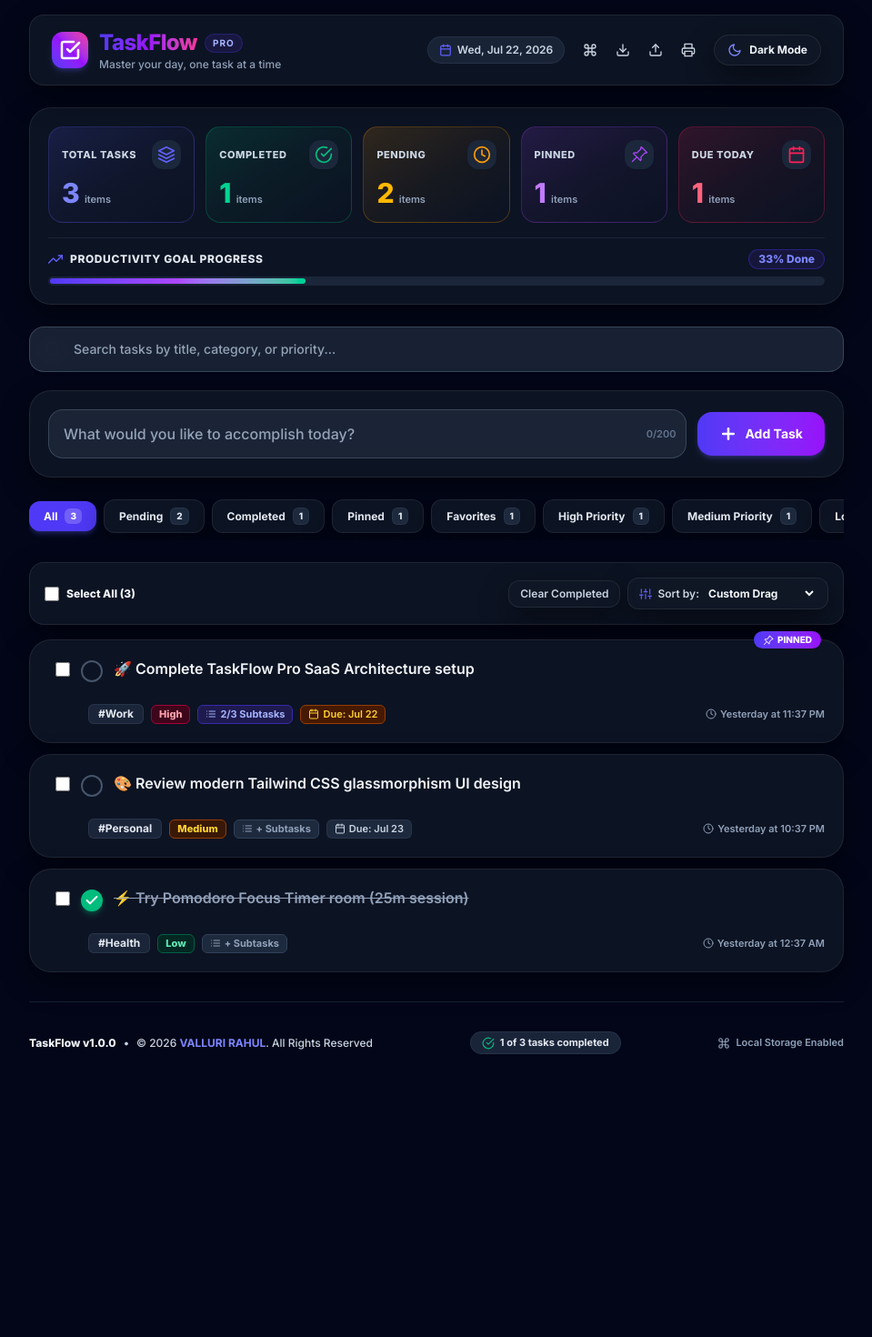
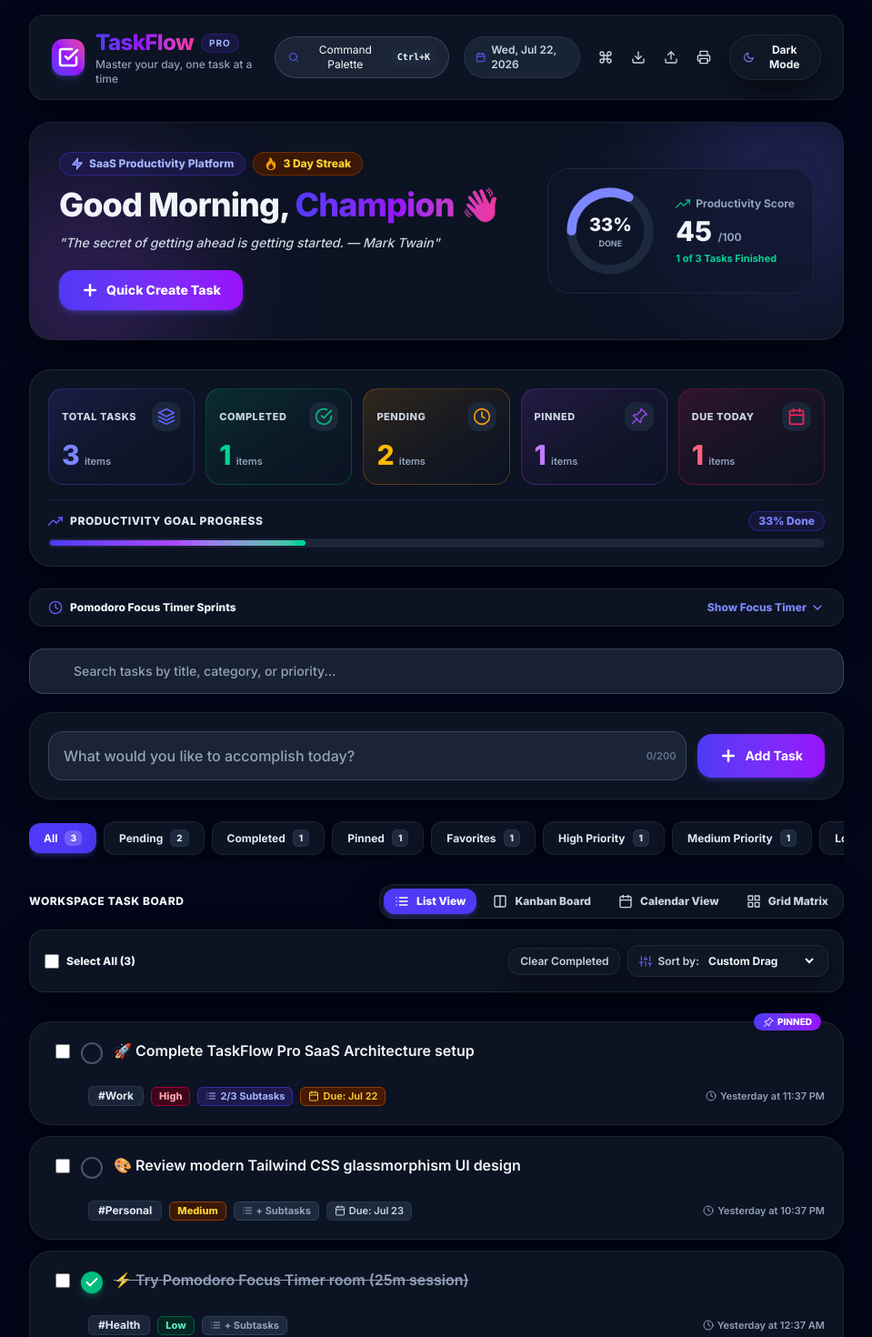
Before and after one commit to bunnyvalluri/To-do-list-React, a React (Vite) app: page / in a window 1280 px wide. Shown: the top 1470 px of the page at 91% size, without its empty margins (160-1119 px from the left). Before the commit the page ends 1199 px from the top, so only its background shows below. Built offline with nearby package versions, Linux system fonts and the light colour scheme.

Commit message:
Add Pro UX features to single-page application: Hero Banner, View Switcher (List, Kanban, Grid), Command Palette (Ctrl+K), and expandable Focus Timer

```diff
--- a/src/App.jsx
+++ b/src/App.jsx
@@ -1,18 +1,27 @@
 import React, { useState, useRef, useEffect } from 'react';
 import { useTheme } from './hooks/useTheme';
 import { useTasks } from './hooks/useTasks';
+import { useCommandPalette } from './hooks/useCommandPalette';
 import { Header } from './components/Header';
+import { HeroDashboard } from './components/dashboard/HeroDashboard';
 import { Statistics } from './components/Statistics';
 import { SearchBar } from './components/SearchBar';
 import { TaskInput } from './components/TaskInput';
 import { FilterTabs } from './components/FilterTabs';
 import { BulkActions } from './components/BulkActions';
+import { ViewToggle } from './components/ui/ViewToggle';
 import { TaskList } from './components/TaskList';
+import { KanbanView } from './components/tasks/KanbanView';
+import { GridView } from './components/tasks/GridView';
+import { PomodoroWidget } from './components/dashboard/PomodoroWidget';
 import { DeleteModal } from './components/DeleteModal';
 import { KeyboardShortcutsModal } from './components/KeyboardShortcutsModal';
+import { CommandPalette } from './components/common/CommandPalette';
 import { ToastSnackbar } from './components/ToastSnackbar';
 import { Footer } from './components/Footer';
-import { parseTasksJSON } from './utils/helpers';
+import { parseTasksJSON, exportTasksToJSON } from './utils/helpers';
+import { FiClock, FiChevronDown, FiChevronUp } from 'react-icons/fi';
+import { motion, AnimatePresence } from 'framer-motion';
 
 export default function App() {
   const { theme, toggleTheme } = useTheme();
@@ -27,6 +36,8 @@
     setActiveFilter,
     sortOption,
     setSortOption,
+    activeView,
+    setActiveView,
     selectedTaskIds,
     toggleSelectTask,
     selectAll,
@@ -35,6 +46,7 @@
     editTask,
     deleteTask,
     toggleComplete,
+    updateTaskStatus,
     addSubtask,
     toggleSubtask,
     deleteSubtask,
@@ -51,9 +63,11 @@
     showToast
   } = useTasks();
 
+  const { isOpen: isCommandPaletteOpen, open: openCommandPalette, close: closeCommandPalette } = useCommandPalette();
   const fileInputRef = useRef(null);
   const taskInputContainerRef = useRef(null);
   const [isShortcutsOpen, setIsShortcutsOpen] = useState(false);
+  const [showFocusTimer, setShowFocusTimer] = useState(false);
 
   // Delete modal state
   const [deleteModalConfig, setDeleteModalConfig] = useState({
@@ -151,17 +165,51 @@
       />
 
       <div className="w-full max-w-4xl flex flex-col flex-1">
-        {/* Header Section */}
+        {/* Header Section with Command Palette & Shortcuts */}
         <Header
           theme={theme}
           toggleTheme={toggleTheme}
           tasks={tasks}
           onImportClick={() => fileInputRef.current?.click()}
           onOpenShortcuts={() => setIsShortcutsOpen(true)}
+          onOpenCommandPalette={openCommandPalette}
         />
+
+        {/* Hero Banner: Greeting, Streak & Circular Progress Ring */}
+        <HeroDashboard stats={stats} onOpenTaskModal={handleFocusTaskInput} />
 
         {/* Statistics Dashboard */}
         <Statistics stats={stats} />
+
+        {/* Expandable Focus Timer Pill */}
+        <div className="w-full mb-6">
+          <button
+            onClick={() => setShowFocusTimer(!showFocusTimer)}
+            className="w-full glass-card px-5 py-3 rounded-2xl border border-indigo-500/20 flex items-center justify-between hover:bg-slate-100/60 dark:hover:bg-slate-800/60 transition-all text-xs font-extrabold text-slate-800 dark:text-slate-100 shadow-xs cursor-pointer"
+          >
+            <div className="flex items-center gap-2">
+              <FiClock className="w-4 h-4 text-indigo-500" />
+              <span>Pomodoro Focus Timer Sprints</span>
+            </div>
+            <div className="flex items-center gap-1 text-indigo-600 dark:text-indigo-400">
+              <span>{showFocusTimer ? 'Hide Focus Timer' : 'Show Focus Timer'}</span>
+              {showFocusTimer ? <FiChevronUp className="w-4 h-4" /> : <FiChevronDown className="w-4 h-4" />}
+            </div>
+          </button>
+
+          <AnimatePresence>
+            {showFocusTimer && (
+              <motion.div
+                initial={{ height: 0, opacity: 0 }}
+                animate={{ height: 'auto', opacity: 1 }}
+                exit={{ height: 0, opacity: 0 }}
+                className="mt-3 overflow-hidden"
+              >
+                <PomodoroWidget />
+              </motion.div>
+            )}
+          </AnimatePresence>
+        </div>
 
         {/* Search Bar */}
         <SearchBar
@@ -169,7 +217,7 @@
           setSearchQuery={setSearchQuery}
         />
 
-        {/* Task Input Section with Dynamic Categories */}
+        {/* Task Input Section */}
         <div ref={taskInputContainerRef}>
           <TaskInput
             onAddTask={addTask}
@@ -178,7 +226,7 @@
           />
         </div>
 
-        {/* Filter Tabs with Dynamic Categories */}
+        {/* Filter Tabs */}
         <FilterTabs
           activeFilter={activeFilter}
           setActiveFilter={setActiveFilter}
@@ -186,7 +234,15 @@
           dynamicCategories={dynamicCategories}
         />
 
-        {/* Bulk Actions & Sort Controls Bar */}
+        {/* Bulk Actions & View Switcher Bar */}
+        <div className="w-full space-y-3 mb-4">
+          <div className="flex items-center justify-between gap-2 flex-wrap">
+            <span className="text-xs font-black text-slate-800 dark:text-slate-100 uppercase tracking-wider">
+              Workspace Task Board
+            </span>
+            <ViewToggle activeView={activeView} setActiveView={setActiveView} />
+          </div>
+
           <BulkActions
             totalVisibleTasks={filteredAndSortedTasks.length}
             selectedTaskIds={selectedTaskIds}
@@ -199,8 +255,52 @@
             setSortOption={setSortOption}
             visibleTaskIds={visibleTaskIds}
           />
+        </div>
 
-        {/* Main Task List with Drag & Drop and Subtasks */}
+        {/* Main Task List rendering selected View (List, Kanban, Grid) */}
+        {activeView === 'kanban' && (
+          <KanbanView
+            tasks={filteredAndSortedTasks}
+            searchQuery={searchQuery}
+            selectedTaskIds={selectedTaskIds}
+            onToggleSelect={toggleSelectTask}
+            onToggleComplete={toggleComplete}
+            onEditTask={editTask}
+            onDeleteRequest={handleDeleteSingleRequest}
+            onDuplicate={duplicateTask}
+            onTogglePin={togglePin}
+            onToggleFavorite={toggleFavorite}
+            onAddSubtask={addSubtask}
+            onToggleSubtask={toggleSubtask}
+            onDeleteSubtask={deleteSubtask}
+            onMoveTask={moveTask}
+            onUpdateTaskStatus={updateTaskStatus}
+            onShowToast={showToast}
+          />
+        )}
+
+        {activeView === 'grid' && (
+          <GridView
+            tasks={filteredAndSortedTasks}
+            searchQuery={searchQuery}
+            selectedTaskIds={selectedTaskIds}
+            onToggleSelect={toggleSelectTask}
+            onToggleComplete={toggleComplete}
+            onEditTask={editTask}
+            onDeleteRequest={handleDeleteSingleRequest}
+            onDuplicate={duplicateTask}
+            onTogglePin={togglePin}
+            onToggleFavorite={toggleFavorite}
+            onAddSubtask={addSubtask}
+            onToggleSubtask={toggleSubtask}
+            onDeleteSubtask={deleteSubtask}
+            onMoveTask={moveTask}
+            onShowToast={showToast}
+            onCreateFirstTask={handleFocusTaskInput}
+          />
+        )}
+
+        {(activeView === 'list' || !['kanban', 'grid'].includes(activeView)) && (
           <TaskList
             tasks={filteredAndSortedTasks}
             searchQuery={searchQuery}
@@ -219,10 +319,24 @@
             onShowToast={showToast}
             onCreateFirstTask={handleFocusTaskInput}
           />
+        )}
 
         {/* Footer */}
         <Footer totalTasks={stats.total} completedTasks={stats.completed} />
       </div>
+
+      {/* Command Palette Overlay (Ctrl + K) */}
+      <CommandPalette
+        isOpen={isCommandPaletteOpen}
+        onClose={closeCommandPalette}
+        onOpenTaskModal={handleFocusTaskInput}
+        setActivePage={() => {}}
+        toggleTheme={toggleTheme}
+        theme={theme}
+        onExport={() => exportTasksToJSON(tasks)}
+        onImportClick={() => fileInputRef.current?.click()}
+        onClearCompleted={clearCompleted}
+      />
 
       {/* Delete Confirmation Modal */}
       <DeleteModal
--- a/src/components/Header.jsx
+++ b/src/components/Header.jsx
@@ -1,10 +1,10 @@
 import React from 'react';
-import { FiCheckSquare, FiCalendar, FiPrinter, FiDownload, FiUpload, FiCommand } from 'react-icons/fi';
+import { FiCheckSquare, FiCalendar, FiPrinter, FiDownload, FiUpload, FiCommand, FiSearch } from 'react-icons/fi';
 import { ThemeToggle } from './ThemeToggle';
 import { printTaskList, exportTasksToJSON } from '../utils/helpers';
 import { motion } from 'framer-motion';
 
-export function Header({ theme, toggleTheme, tasks, onImportClick, onOpenShortcuts }) {
+export function Header({ theme, toggleTheme, tasks, onImportClick, onOpenShortcuts, onOpenCommandPalette }) {
   const currentDate = new Date().toLocaleDateString(undefined, {
     weekday: 'short',
     month: 'short',
@@ -38,6 +38,18 @@
           </div>
         </div>
 
+        {/* Command Palette Trigger Search Pill */}
+        {onOpenCommandPalette && (
+          <button
+            onClick={onOpenCommandPalette}
+            className="hidden lg:flex items-center gap-2 px-3.5 py-1.5 rounded-full glass-input text-xs text-slate-400 dark:text-slate-500 hover:text-slate-700 dark:hover:text-slate-200 transition-all border border-slate-200 dark:border-slate-800"
+          >
+            <FiSearch className="w-3.5 h-3.5 text-indigo-500" />
+            <span>Command Palette</span>
+            <kbd className="px-1.5 py-0.5 rounded bg-slate-200 dark:bg-slate-800 text-[10px] font-mono font-bold">Ctrl+K</kbd>
+          </button>
+        )}
+
         {/* Date, Actions & Theme Toggle */}
         <div className="flex items-center gap-2 sm:gap-3 w-full sm:w-auto justify-between sm:justify-end">
           {/* Current Date */}
@@ -51,10 +63,10 @@
             <motion.button
               whileHover={{ scale: 1.05 }}
               whileTap={{ scale: 0.95 }}
-              onClick={onOpenShortcuts}
+              onClick={onOpenCommandPalette || onOpenShortcuts}
               className="p-2 rounded-full hover:bg-slate-200/60 dark:hover:bg-slate-800 text-slate-600 dark:text-slate-300 transition-colors"
-              title="Keyboard Shortcuts"
-              aria-label="View keyboard shortcuts"
+              title="Command Palette (Ctrl + K)"
+              aria-label="Open Command Palette"
             >
               <FiCommand className="w-4 h-4" />
             </motion.button>
```
Lines whose indentation alone changed are shown as unchanged.
